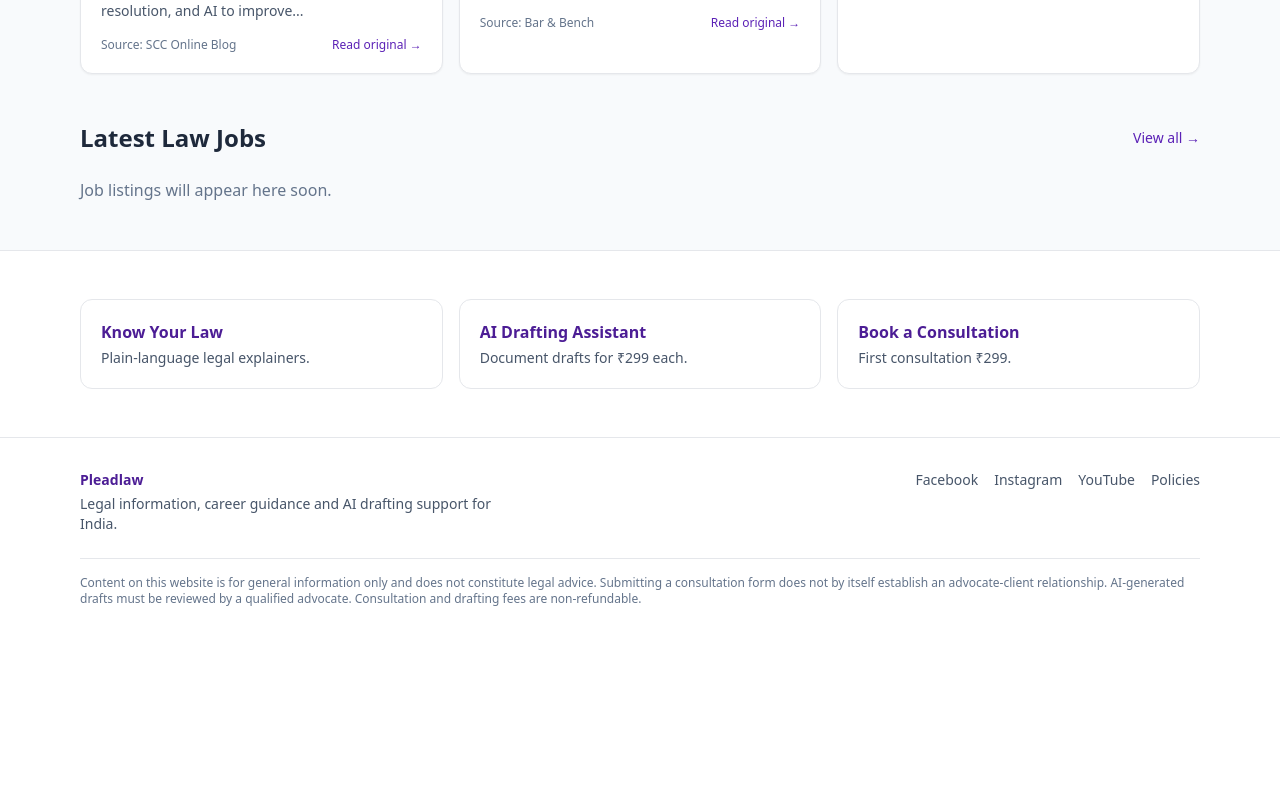
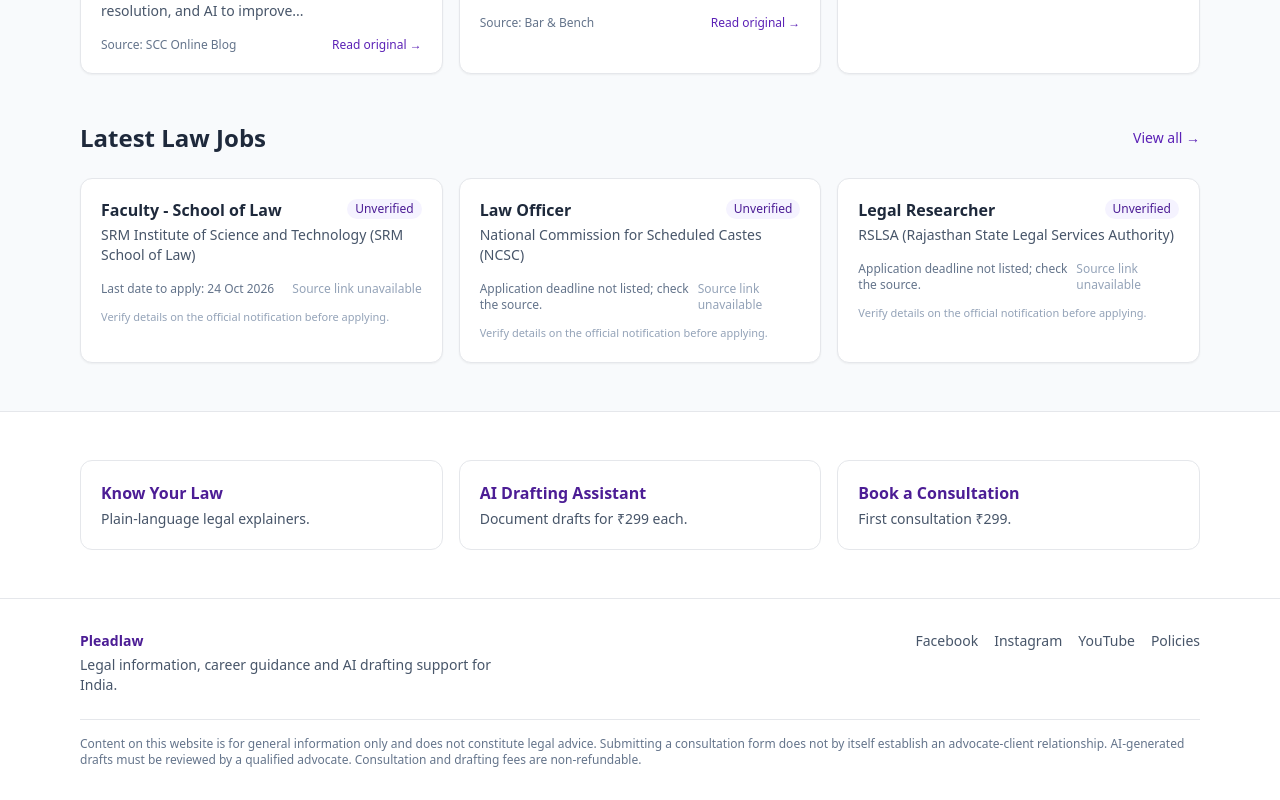
Before and after one commit to syedshaan/pleadlaw, a React (Vite) app: page / in a window 1280 px wide. Shown: the part 759-1559 px from the top of the page. Before the commit the page ends 1398 px from the top, so only its background shows below. Built offline with nearby package versions, Linux system fonts and the light colour scheme.

Commit message:
Update pages.jsx

```diff
--- a/src/pages.jsx
+++ b/src/pages.jsx
@@ -103,7 +103,6 @@
   const today = new Date();
   today.setHours(0, 0, 0, 0);
   const openJobs = jobs
-    .filter((job) => job.url)
     .filter((j) => !j.lastDate || new Date(j.lastDate) >= today)
     .sort((a, b) => new Date(b.posted) - new Date(a.posted))
     .slice(0, 3);
@@ -333,7 +332,7 @@
             {job.autoCollected ? "Read source article →" : "Official notice →"}
           </a>
         ) : (
-          <span className="text-slate-400">Official notice unavailable</span>
+          <span className="text-slate-400">Source link unavailable</span>
         )}
       </div>
       <p className="mt-3 text-[11px] text-slate-400">
@@ -352,7 +351,6 @@
   const types = ["All", ...new Set(data.map((j) => j.type).filter(Boolean))];
 
   const items = data
-    .filter((job) => job.url)
     .filter((j) => type === "All" || j.type === type)
     .filter((j) =>
       `${j.title} ${j.organisation || ""} ${j.location || ""}`
```
